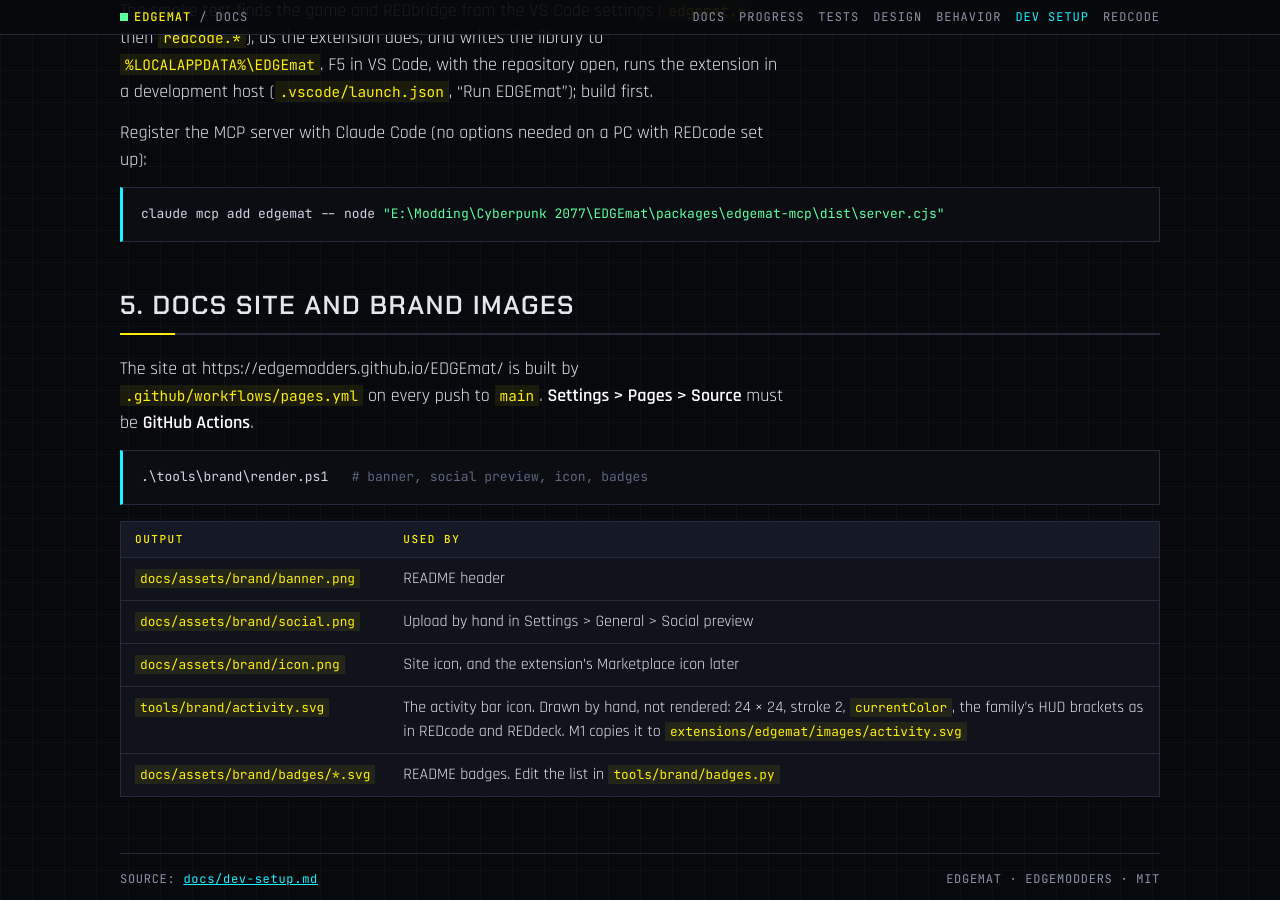
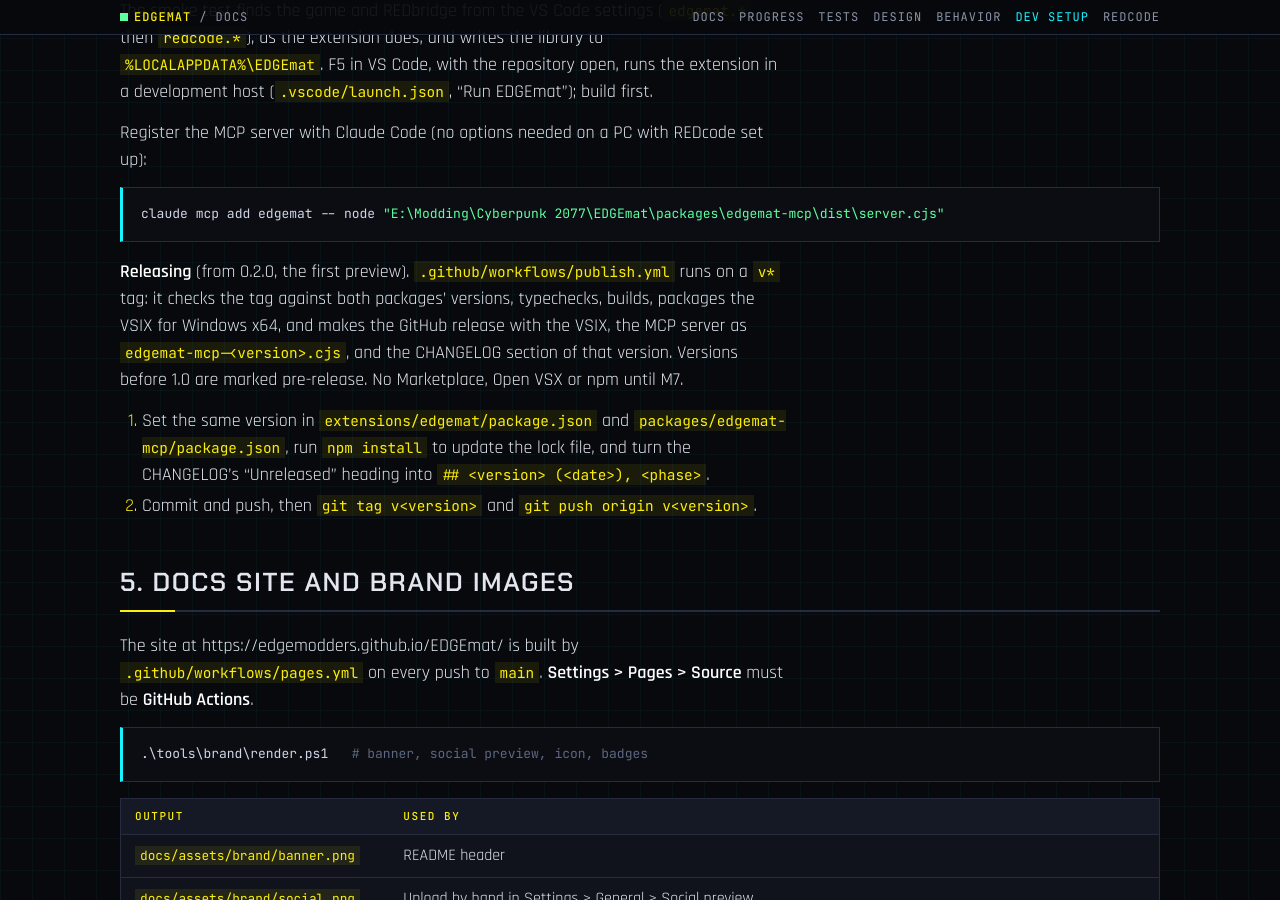
Before and after one commit to Edgemodders/EDGEmat, a Jekyll site: the page built from docs/dev-setup.md, in a window 1280 px wide and 900 px high, scrolled down 2586 px. Built offline with Jekyll 4.4.1, drawn with Linux system fonts in a browser that asks for light colours; our own code applies the rules of GitHub Pages for plain Markdown files.

Commit message:
Release: a GitHub preview workflow on v* tags; the extension README for M2
The workflow checks the tag against both packages, builds, and makes a
pre-release with the Windows x64 VSIX and the MCP server as one file.
No Marketplace, Open VSX or npm until M7.

Co-Authored-By: Claude Opus 5.5 <noreply@anthropic.com>

````diff
--- a/docs/dev-setup.md
+++ b/docs/dev-setup.md
@@ -79,6 +79,11 @@ Register the MCP server with Claude Code (no options needed on a PC with REDcode
 claude mcp add edgemat -- node "E:\Modding\Cyberpunk 2077\EDGEmat\packages\edgemat-mcp\dist\server.cjs"
 ```
 
+**Releasing** (from 0.2.0, the first preview). `.github/workflows/publish.yml` runs on a `v*` tag: it checks the tag against both packages' versions, typechecks, builds, packages the VSIX for Windows x64, and makes the GitHub release with the VSIX, the MCP server as `edgemat-mcp-<version>.cjs`, and the CHANGELOG section of that version. Versions before 1.0 are marked pre-release. No Marketplace, Open VSX or npm until M7.
+
+1. Set the same version in `extensions/edgemat/package.json` and `packages/edgemat-mcp/package.json`, run `npm install` to update the lock file, and turn the CHANGELOG's "Unreleased" heading into `## <version> (<date>), <phase>`.
+2. Commit and push, then `git tag v<version>` and `git push origin v<version>`.
+
 ## 5. Docs site and brand images
 
 The site at https://edgemodders.github.io/EDGEmat/ is built by `.github/workflows/pages.yml` on every push to `main`. **Settings > Pages > Source** must be **GitHub Actions**.
````
Also changed, not shown: .github/workflows/publish.yml (added), extensions/edgemat/README.md.
